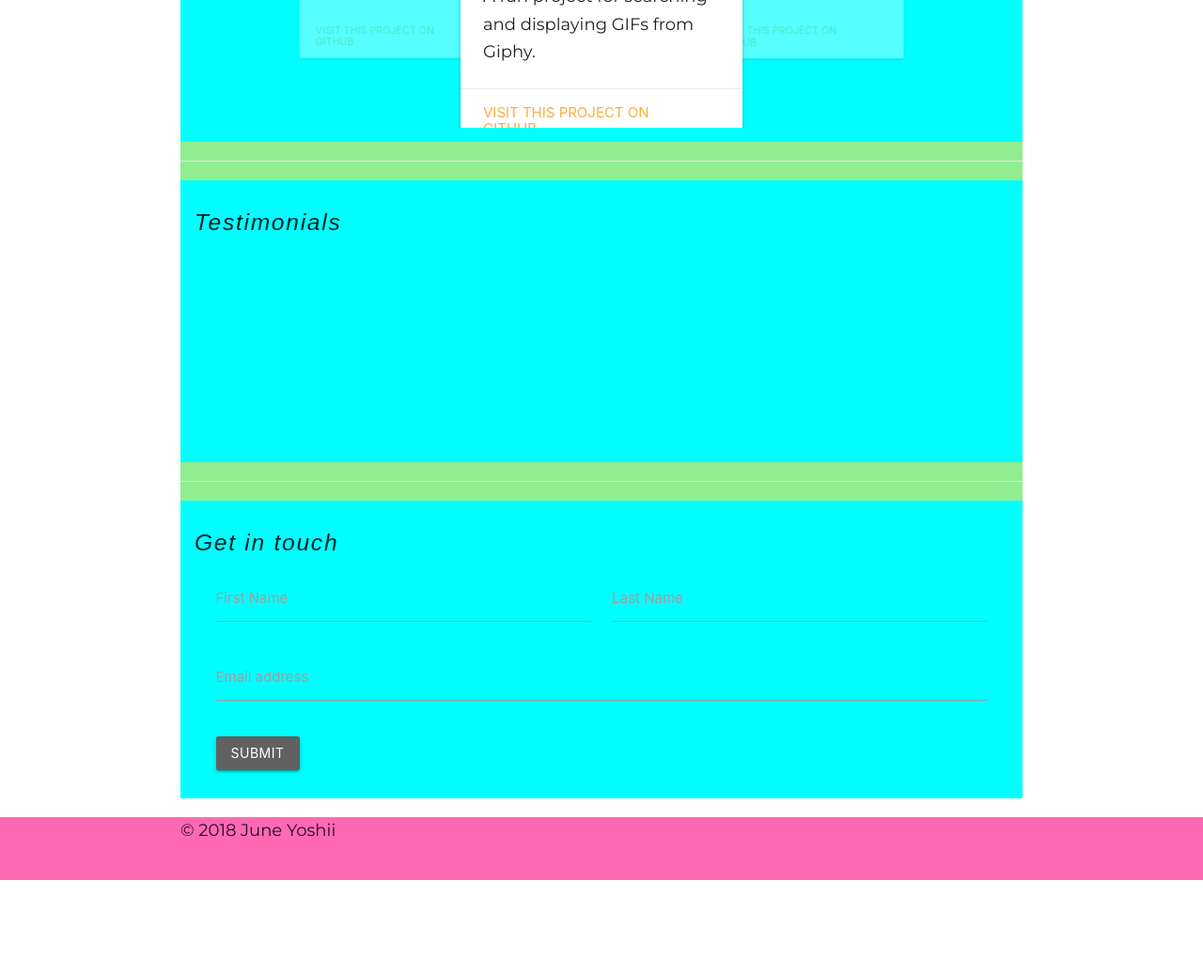
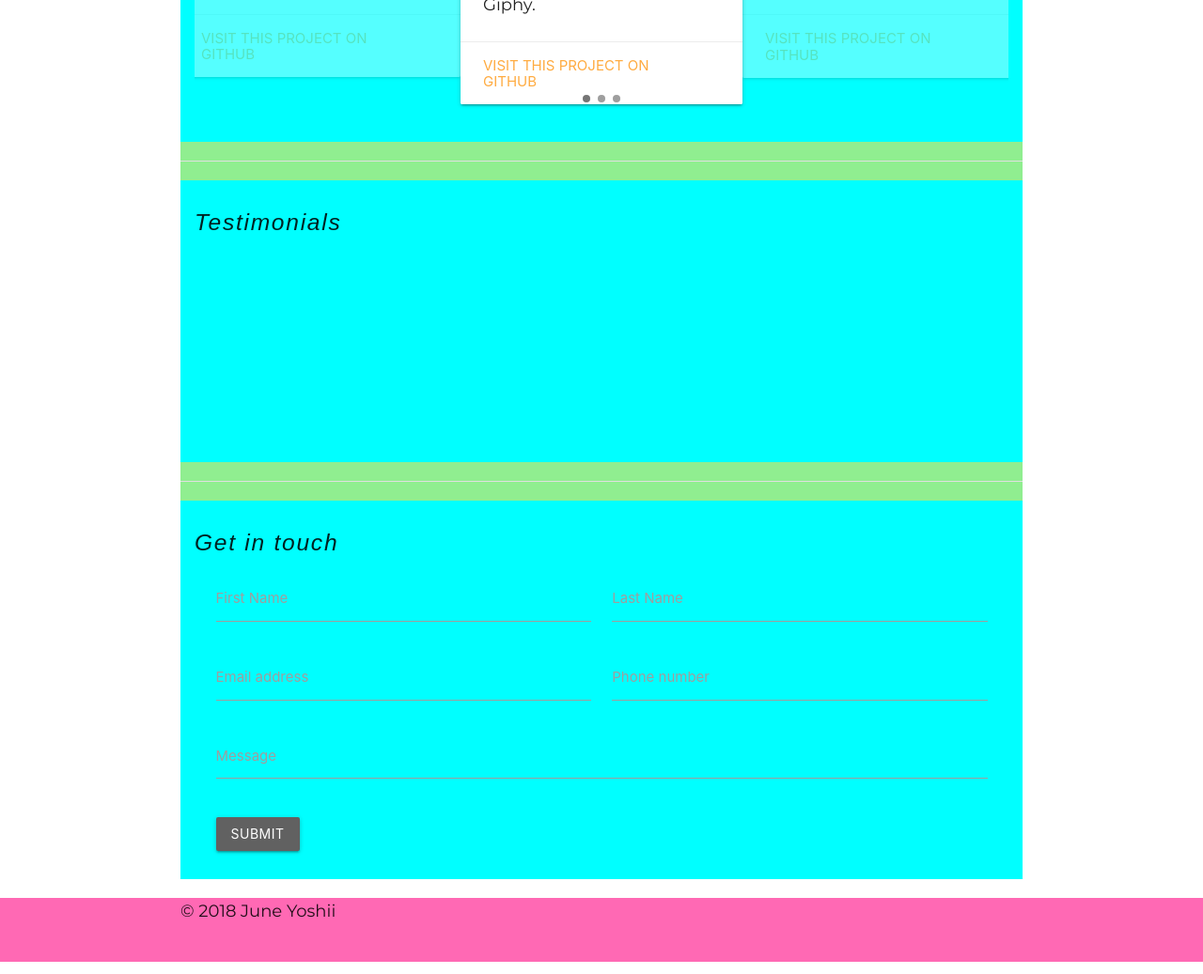
Before and after one commit to juney3/juney3.github.io, a plain HTML site: page index.html in a window 1280 px wide. Shown: the part 1461-2498 px from the top of the page at 94% size. Before the commit the page ends 2418 px from the top, so only its background shows below. Drawn offline with nearby package versions, Linux system fonts and the light colour scheme; a web font is replaced by a local one.

Commit message:
added carousel indicators and a basic autoplay timer that I need to fix

```diff
--- a/css/styles.css
+++ b/css/styles.css
@@ -121,9 +121,23 @@ section {
   height: 500px;
 }
 
+.carouselContent {
+  position: relative;
+  top: -50px;
+  background-color: chartreuse;
+}
+
 .carousel .carousel-item {
   width: 300px;
   height: 400px;
+}
+
+.carousel .indicators .indicator-item.active {
+  background-color: #757575;
+}
+
+.carousel .indicators .indicator-item {
+  background-color: #9E9E9E;
 }
 
 /* Testimonials styling */
--- a/index.html
+++ b/index.html
@@ -79,6 +79,7 @@
         <section class="row" id="projects">
           <h5>Projects</h5>
             <div class="carousel">
+              <div class="carouselContent">
                 <div class="carousel-item">
                   <div class="card materialboxed">
                     <div class="card-image">
@@ -117,7 +118,8 @@
                   <p>A project that provides cats-as-a-service (CAAS).</p>
                 </div>
                 <div class="card-action">
-                <a href="#" target="new">Visit this project on github</a>
+                  <a href="#">Visit this project on github</a>
+                </div>
               </div>
             </div>
           </div>
@@ -132,41 +134,45 @@
           <div class="contactForm col s12">
             <div class="contactRowOne"
             >
-            <div class="col s6">
-              <div class="input-field contactName">
+            <div class="col s6 input-field contactName">
               <label for "firstName">
                 First Name
               </label>
               <input type="text" id="firstName" />
             </div>
-            </div>
-            <div class="col s6">
-              <div class="input-field contactName">
+            <div class="col s6 input-field contactName">
               <label for "lastName">
                 Last Name
               </label>
               <input type="text" id="lastName" />
             </div>
           </div>
-          </div>
           <div class="contactRowTwo">
-            <div class="col s12">
-              <div class="input-field contactEmail">
+            <div class="col s6 input-field contactEmail">
               <label for "email">
                 Email address
               </label>
               <input type="text" id="email" name="email" />
             </div>
+            <div class="col s6 input-field contactPhone">
+              <label for "phone">
+              Phone number
+              </label>
+              <input type="text" id="phone" name="phone" />
             </div>
           </div>
           <div class="contactRowThree">
-            <div class="col s12">
-              <div class="input-field contactSubmit">
+              <div class="input-field col s12">
+                <label for "message">Message</label>
+                <textarea id="message" name="message" class="materialize-textarea"></textarea>
+              </div>
+            </div>
+          <div class="contactRowFour">
+            <div class="col s12 input-field contactSubmit">
               <button type="submit" name="action" class="btn waves-effect waves-light grey darken-2" id="contactSubmit">
                 Submit
                 <!-- <i class="material-icon  right">local_pizza</i> -->
               </button>
-              </div>
             </div>
           </div>
         </section>
--- a/js/app.js
+++ b/js/app.js
@@ -2,7 +2,13 @@ $( document ).ready(function() {
   console.log("ready to go!");
 
   //Add carousel functionality from materializecss
-  $('.carousel').carousel();
+  $('.carousel').carousel({
+    indicators: true
+  });
+
+  //Set carousel to change images every 4 seconds
+  // setInterval(function() {
+  //   $('.carousel').carousel('next');}, 4000);
 
   //Add materialbox lightbox plugin functionality from materializecss
    $('.materialboxed').materialbox();
```
Lines whose indentation alone changed are shown as unchanged.
